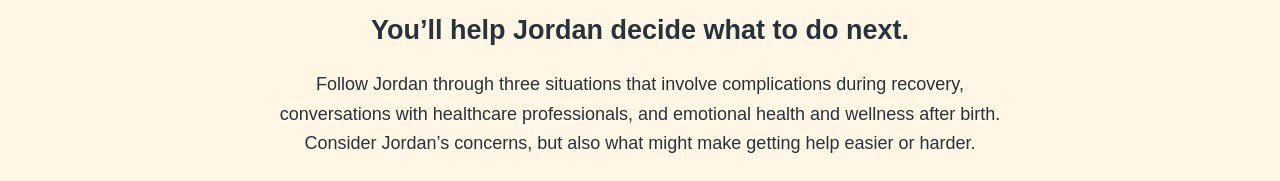
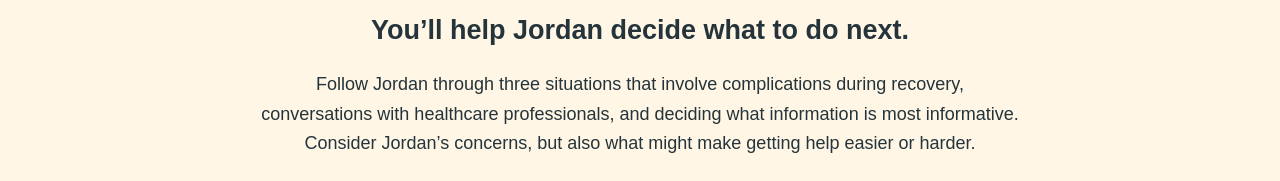
Before and after one commit to lilyhagan22/NURS4P16, a plain HTML site: page jordan.html in a window 1280 px wide. Shown: the part 1576-1757 px from the top of the page. Drawn offline with Linux system fonts and the light colour scheme.

Commit message:
Update jordan.html

```diff
--- a/jordan.html
+++ b/jordan.html
@@ -165,8 +165,8 @@
         <p>
           Follow Jordan through three situations that involve
           complications during recovery, conversations with
-          healthcare professionals, and emotional health and
-          wellness after birth. Consider Jordan’s concerns, but
+          healthcare professionals, and deciding what information
+          is most informative. Consider Jordan’s concerns, but
           also what might make getting help easier or harder.
         </p>
 
```
